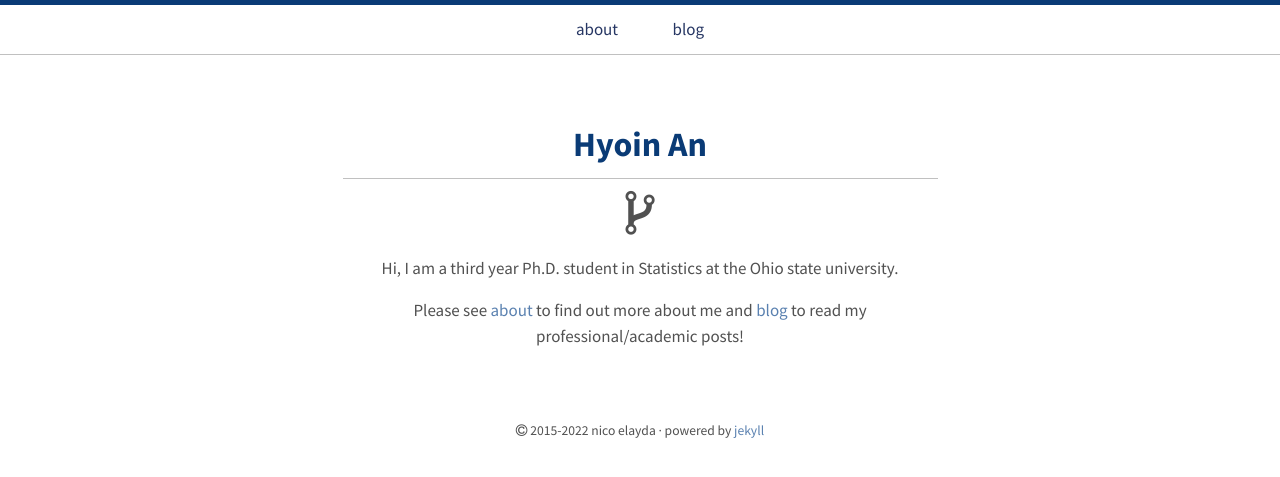
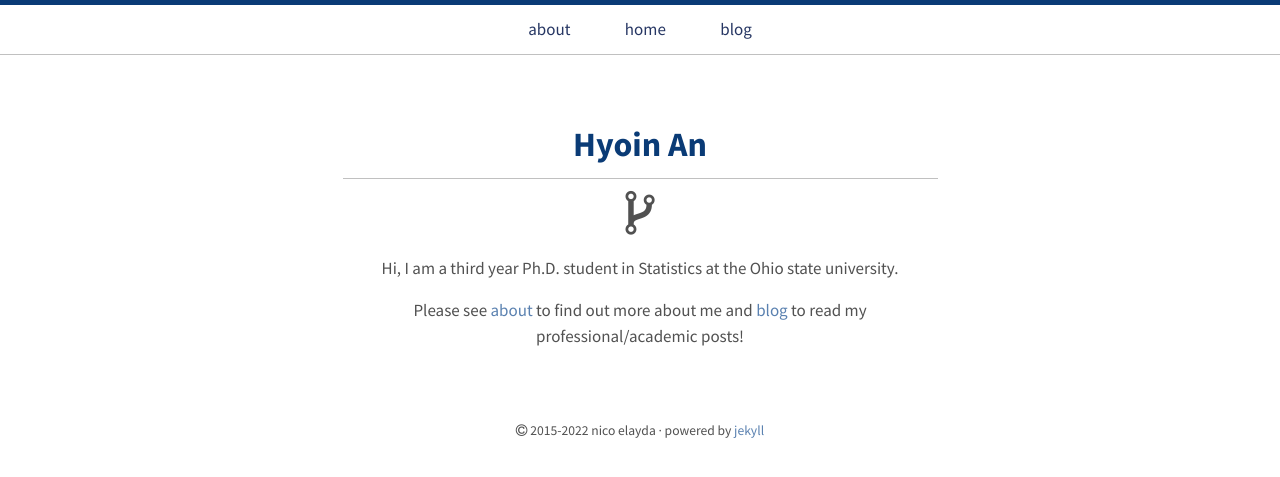
Before and after one commit to hyoin-an/hyoin-an.github.io, a Jekyll site: the page built from index.html, in a window 1280 px wide. Shown: the top 477 px of the page. Built offline with Jekyll 4.4.1, drawn with Linux system fonts in a browser that asks for light colours.

Commit message:
Update default.html

```diff
--- a/_layouts/default.html
+++ b/_layouts/default.html
@@ -7,6 +7,7 @@
     <nav class="nav-main">
       <ul>
         <li class="hvr-underline-reveal"><a href="{{ site.baseurl }}/about/">about</a></li>
+        <li class="hvr-underline-reveal"><a href="{{ site.baseurl }}">home</a></li>
         <li class="hvr-underline-reveal"><a href="{{ site.baseurl }}/blog/">blog</a></li>
       </ul>
     </nav>
```
